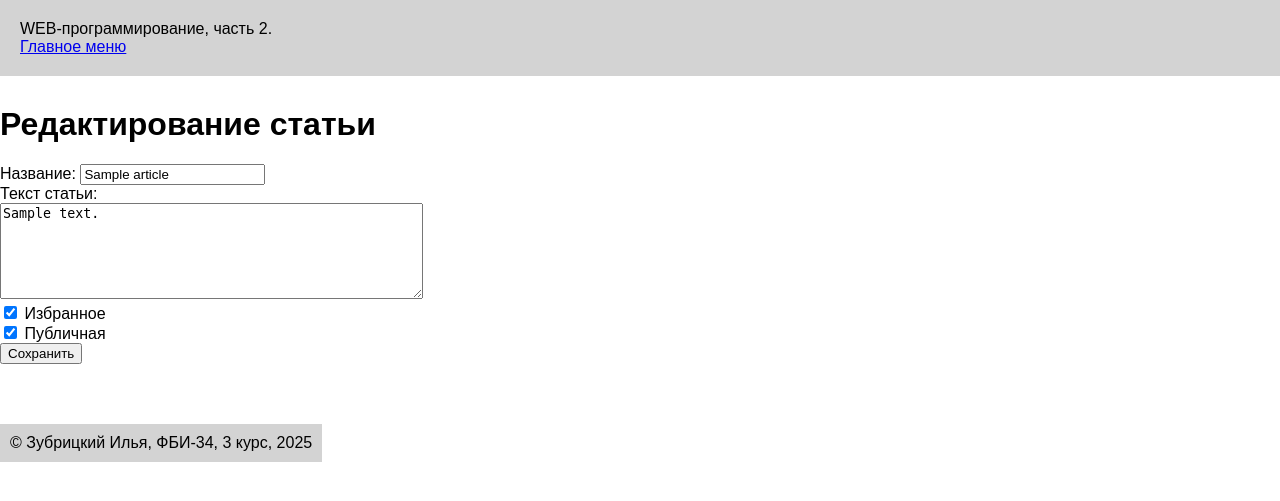
After one commit to ely228/web-back-labs, a Flask app: page /lab8/edit/1/ in a window 1280 px wide. The commit adds this page. Shown: the top 501 px of the page. Run offline with Flask 3, Linux system fonts and the light colour scheme; a user stored in the database is signed in; tables that the repository leaves empty hold one stand-in row (values such as "Sample post").

Commit message:
samostoyatelnie

```diff
--- a/lab8.py
+++ b/lab8.py
@@ -35,6 +35,9 @@ def register():
     new_user = users(login = login_form, password = password_hash)
     db.session.add(new_user)
     db.session.commit()
+
+    login_user(new_user, remember=False)
+
     return redirect('/lab8/')
 
 
@@ -54,10 +57,13 @@ def login():
 
     user = users.query.filter_by(login=login_form).first()
 
-    if user:
-        if check_password_hash(user.password, password_form):
-            login_user(user, remember=False)
-            return redirect('/lab8/')
+    if user and check_password_hash(user.password, password_form):
+
+        remember = bool(request.form.get('remember'))
+
+        login_user(user, remember=remember)
+
+        return redirect('/lab8/')
 
     return render_template('lab8/login.html',
                            error='Ошибка входа: логин и/или пароль неверны')
@@ -66,7 +72,87 @@ def login():
 @lab8.route('/lab8/articles/')
 @login_required
 def articles_list():
-    return "список статей"
+    user_articles = articles.query.filter_by(login_id=current_user.id).all()
+    return render_template('lab8/articles.html', articles=user_articles)
+
+
+@lab8.route('/lab8/create/', methods=['GET', 'POST'])
+@login_required
+def create_article():
+    if request.method == 'GET':
+        return render_template('lab8/create.html')
+
+    title = request.form.get('title')
+    text = request.form.get('text')
+
+    is_favorite = bool(request.form.get('is_favorite'))
+    is_public = bool(request.form.get('is_public'))
+
+    if not title or not text:
+        return render_template(
+            'lab8/create.html',
+            error='Название и текст статьи не должны быть пустыми'
+        )
+
+    new_article = articles(
+        login_id=current_user.id,
+        title=title,
+        article_text=text,
+        is_favorite=is_favorite,
+        is_public=is_public,
+        likes=0
+    )
+
+    db.session.add(new_article)
+    db.session.commit()
+
+    return redirect('/lab8/articles/')
+
+
+@lab8.route('/lab8/edit/<int:article_id>/', methods=['GET', 'POST'])
+@login_required
+def edit_article(article_id):
+    article = articles.query.get_or_404(article_id)
+
+    if article.login_id != current_user.id:
+        return "Доступ запрещен", 403
+
+    if request.method == 'GET':
+        return render_template('lab8/edit.html', article=article)
+
+    title = request.form.get('title')
+    text = request.form.get('text')
+    is_favorite = bool(request.form.get('is_favorite'))
+    is_public = bool(request.form.get('is_public'))
+
+    if not title or not text:
+        return render_template(
+            'lab8/edit.html',
+            article=article,
+            error="Поля не должны быть пустыми"
+        )
+
+    article.title = title
+    article.article_text = text
+    article.is_favorite = is_favorite
+    article.is_public = is_public
+
+    db.session.commit()
+    return redirect('/lab8/articles/')
+
+
+@lab8.route('/lab8/delete/<int:article_id>/')
+@login_required
+def delete_article(article_id):
+    article = articles.query.get_or_404(article_id)
+
+    if article.login_id != current_user.id:
+        return "Доступ запрещен", 403
+
+    db.session.delete(article)
+    db.session.commit()
+
+    return redirect('/lab8/articles/')
 
 
 @lab8.route('/lab8/logout/')
--- /dev/null
+++ b/templates/lab8/edit.html
@@ -0,0 +1,39 @@
+{% extends "base.html" %}
+{% block main %}
+
+<div class="container">
+<h1>Редактирование статьи</h1>
+
+{% if error %}
+<p class="error">{{ error }}</p>
+{% endif %}
+
+<form action="/lab8/edit/{{ article.id }}/" method="post">
+    <div>
+        <label>Название:
+            <input type="text" name="title" value="{{ article.title }}">
+        </label>
+    </div>
+    <div>
+        <label>Текст статьи:</label><br>
+        <textarea name="text" rows="6" cols="50">{{ article.article_text }}</textarea>
+    </div>
+    <div>
+        <label>
+            <input type="checkbox" name="is_favorite"
+                   {% if article.is_favorite %}checked{% endif %}>
+            Избранное
+        </label>
+    </div>
+    <div>
+        <label>
+            <input type="checkbox" name="is_public"
+                   {% if article.is_public %}checked{% endif %}>
+            Публичная
+        </label>
+    </div>
+    <button type="submit">Сохранить</button>
+</form>
+
+</div>
+{% endblock %}
--- a/templates/lab8/lab8.html
+++ b/templates/lab8/lab8.html
@@ -14,6 +14,8 @@
         <a href="/lab8/register" style="padding:8px 16px; border:none; border-radius:20px; text-decoration:none; font-weight:600; box-shadow:0 2px 6px black; transition:0.2s;">Регистрация</a>
     </div>
 
+
+
     <div class="username" style="text-align: center; margin-top: 20px;">
         {% if current_user.is_authenticated %}
             {{ current_user.login }}
--- a/templates/lab8/login.html
+++ b/templates/lab8/login.html
@@ -24,4 +24,10 @@
     <button type="submit">Вход</button>
 </form>
 
+<div>
+    <label>
+        <input type="checkbox" name="remember"> Запомнить меня
+    </label>
+</div>
+
 {% endblock %}
```
Also changed, not shown: templates/lab8/articles.html (added, +26 -0 lines), templates/lab8/create.html (added, +29 -0 lines).
